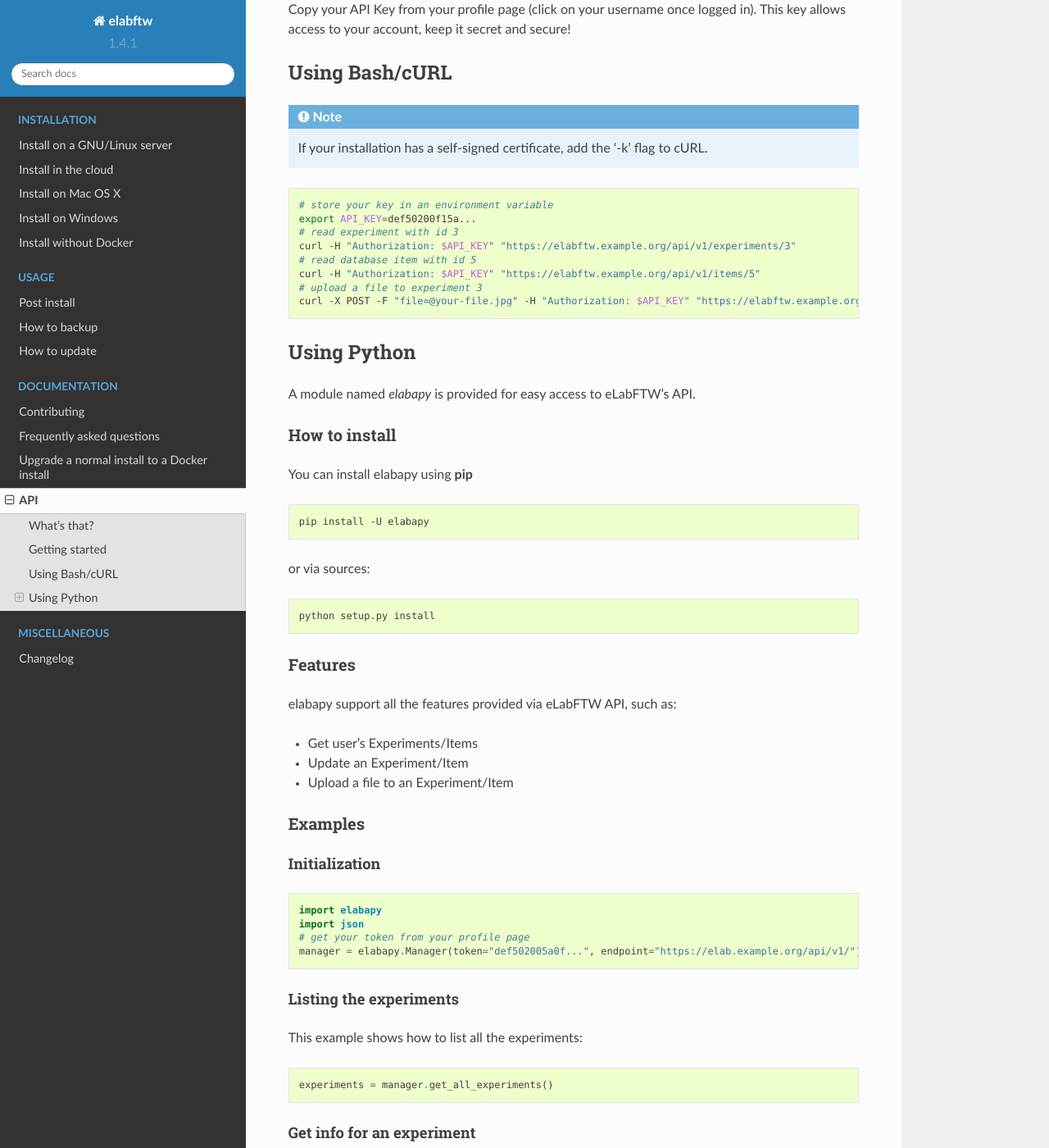
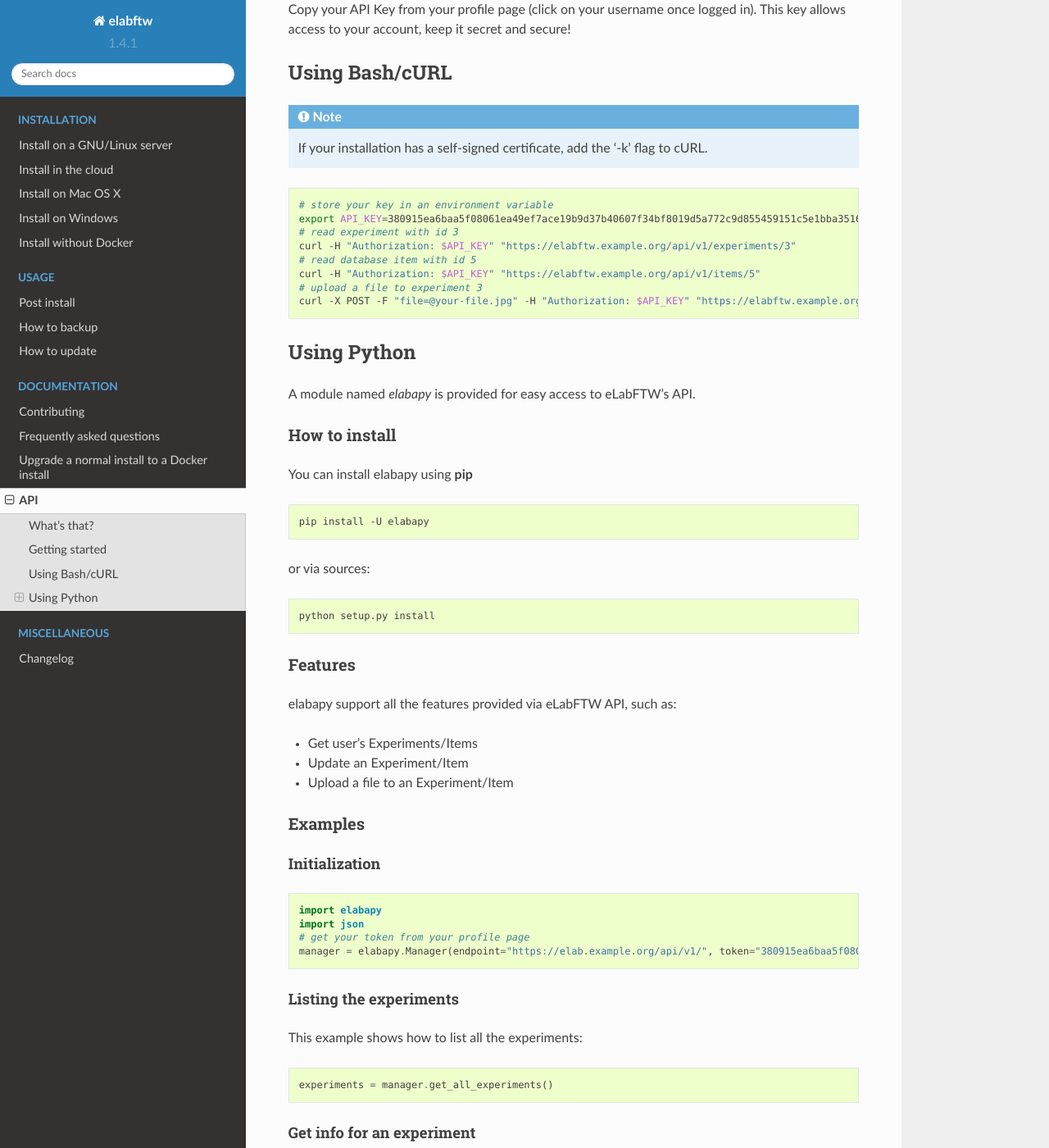
Before and after one commit to elabftw/elabdoc, a Sphinx documentation site: the page built from doc/api.rst, in a window 1280 px wide and 1400 px high, scrolled down 320 px. Shown: the whole window at 82% size. Built offline with Sphinx 7.4.7 and the Read the Docs theme 2.0.0, drawn with Linux system fonts in a browser that asks for light colours; pages that are not in the unit, such as notebooks, are missing from menus.

Commit message:
new api format

```diff
--- a/doc/api.rst
+++ b/doc/api.rst
@@ -21,7 +21,7 @@
 .. code-block:: bash
 
     # store your key in an environment variable
-    export API_KEY=def50200f15a...
+    export API_KEY=380915ea6baa5f08061ea49ef7ace19b9d37b40607f34bf8019d5a772c9d855459151c5e1bba35164d42
     # read experiment with id 3
     curl -H "Authorization: $API_KEY" "https://elabftw.example.org/api/v1/experiments/3"
     # read database item with id 5
@@ -71,7 +71,7 @@
     import elabapy
     import json
     # get your token from your profile page
-    manager = elabapy.Manager(token="def502005a0f...", endpoint="https://elab.example.org/api/v1/")
+    manager = elabapy.Manager(endpoint="https://elab.example.org/api/v1/", token="380915ea6baa5f08061ea49ef7ace19b9d37b40607f34bf8019d5a772c9d855459151c5e1bba35164d42")
 
 Listing the experiments
 ^^^^^^^^^^^^^^^^^^^^^^^
```
